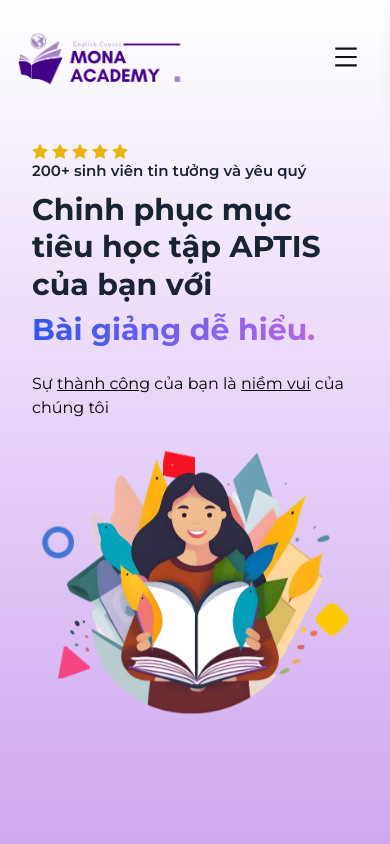
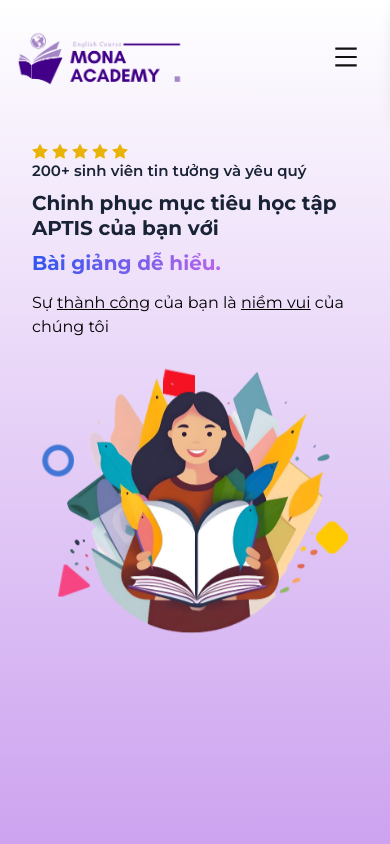
Before and after one commit to hoangkha442/aptis_course_website, a React (Vite) app: page / in a window 390 px wide. Shown: the top 844 px of the page. Built offline with nearby package versions, Linux system fonts and the light colour scheme.

Commit message:
change animation

```diff
--- a/src/page/Banner/index.tsx
+++ b/src/page/Banner/index.tsx
@@ -41,9 +41,9 @@ export default function Banner({}: Props) {
           <p className="text-[#192335] sm:text-lg text-[15px] leading-normal font-semibold">
             200+ sinh viên tin tưởng và yêu quý
           </p>
-          <p className="text-[#192335] text-3xl lg:text-4xl xl:text-[56px] xl:leading-[1.1] font-bold leading-tight mt-2 lg:mt-8">
+          <p className="text-[#192335] text-xl sm:text-2xl md:text-3xl lg:text-4xl xl:text-[56px] xl:leading-[1.1] font-bold leading-tight mt-2 lg:mt-8">
             Chinh phục mục tiêu học tập APTIS của bạn với
-          <span className="relative inline-block h-14 lg:h-[45px] xl:h-[75px] overflow-hidden w-full">
+          <span className="relative inline-block h-10 md:h-14 lg:h-[45px] xl:h-[75px] overflow-hidden w-full">
             {words.map((word, index) => (
               <b
                 key={index}
@@ -55,7 +55,7 @@ export default function Banner({}: Props) {
                     : "translate-y-[100%] opacity-0"
                 }`}
               >
-                <span className="font-bold text-3xl lg:text-4xl xl:text-[56px] xl:leading-[1.1] text-[#192335] bg-gradient-to-r from-[#2f57ef] to-[#b966e7] text-transparent bg-clip-text">
+                <span className="font-bold text-xl sm:text-2xl md:text-3xl lg:text-4xl xl:text-[56px] xl:leading-[1.1] text-[#192335] bg-gradient-to-r from-[#2f57ef] to-[#b966e7] text-transparent bg-clip-text">
                   {word}
                 </span>
               </b>
--- a/tailwind.config.js
+++ b/tailwind.config.js
@@ -15,7 +15,7 @@ export default {
       keyframes: {
         float: {
           '0%, 100%': { transform: 'translateY(0)' },
-          '50%': { transform: 'translateY(-10px)' },
+          '50%': { transform: 'translateY(-15px)' },
         },
       },
       animation: {
```
